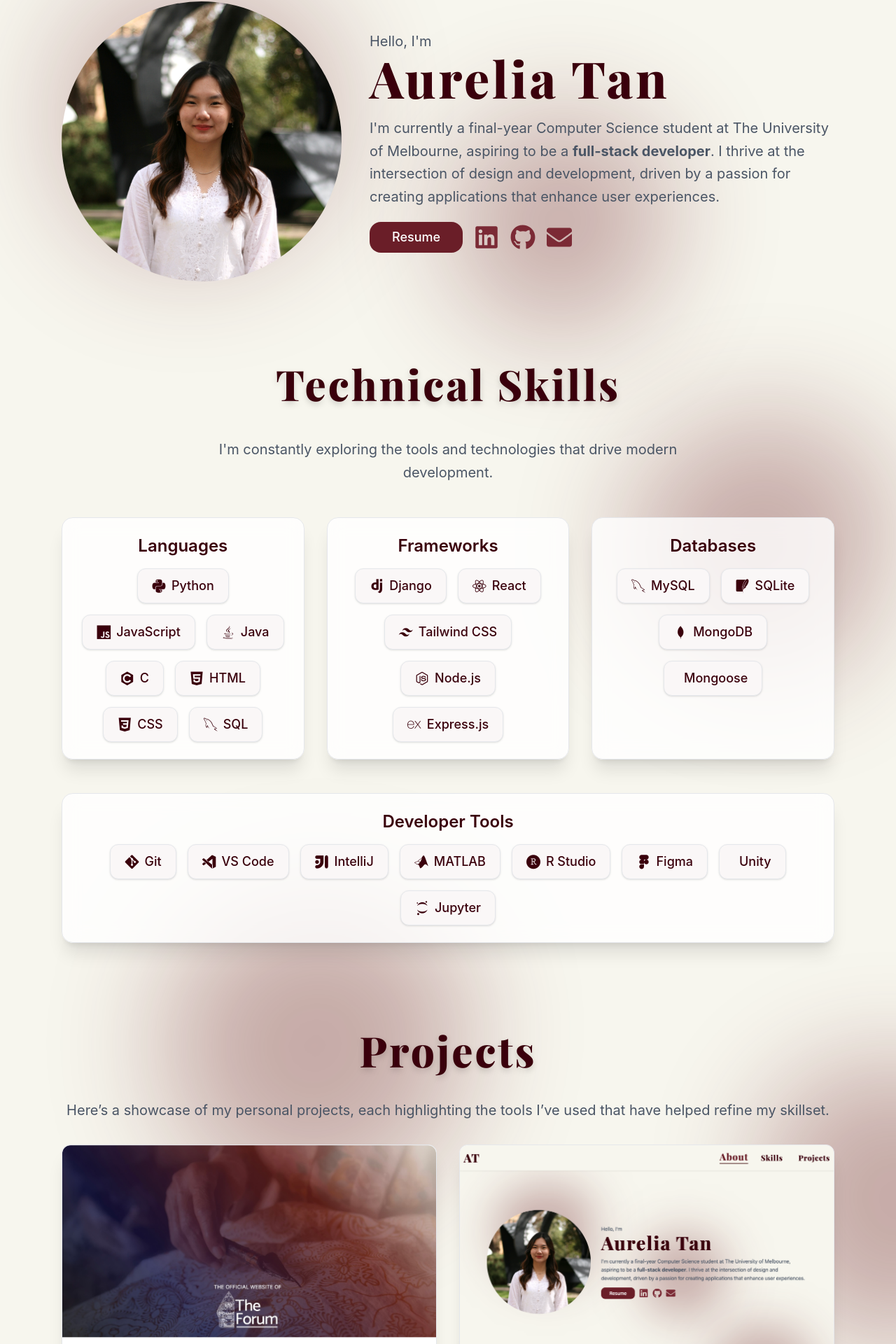
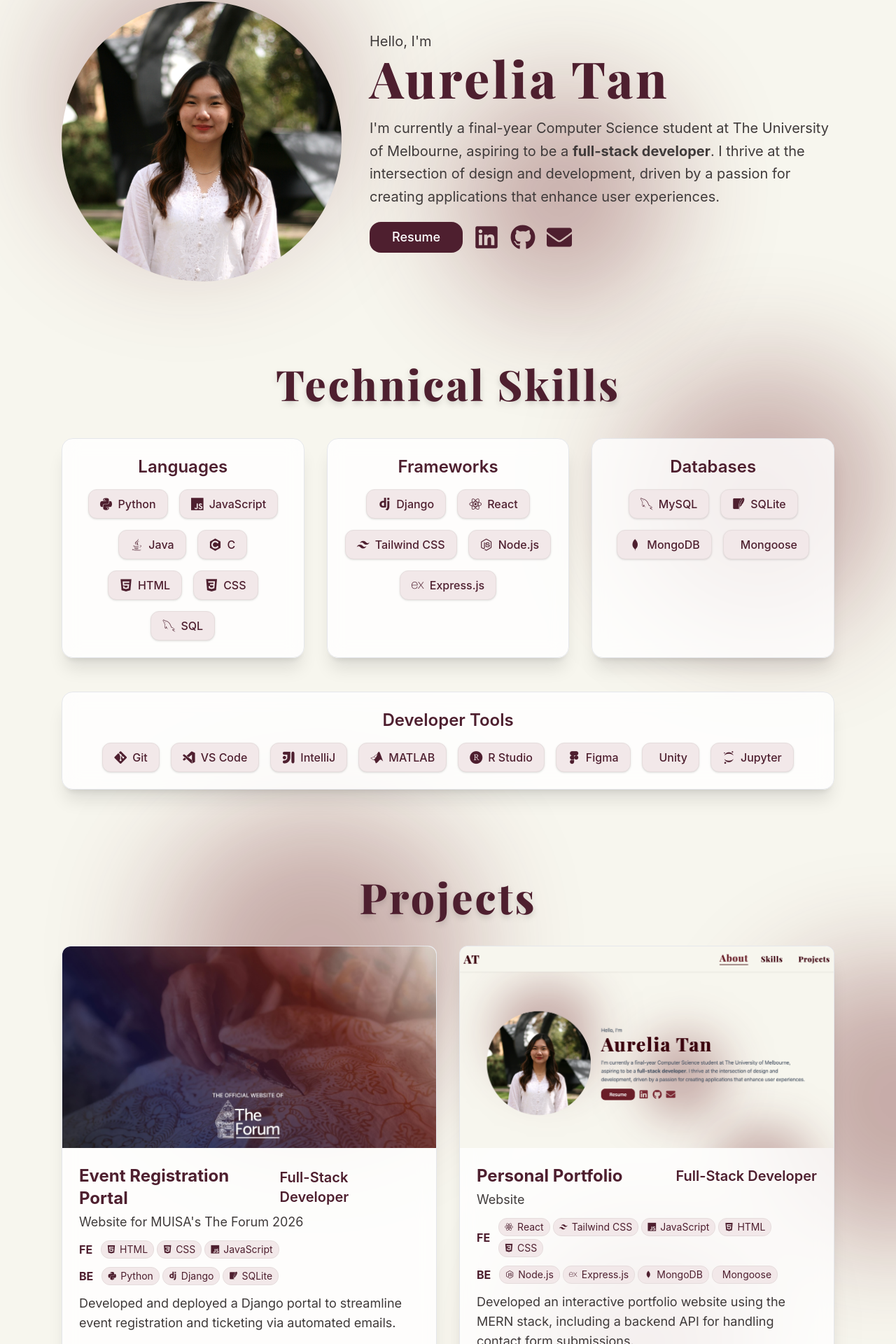
Before and after one commit to aureliatann/portfolio-website, a React (Vite) app: page / in a window 1280 px wide. Shown: the part 249-2169 px from the top of the page at 70% size. Built offline with nearby package versions, Linux system fonts and the light colour scheme.

Commit message:
updated heading, body, and badge colors

```diff
--- a/src/App.jsx
+++ b/src/App.jsx
@@ -17,10 +17,10 @@ import "@fontsource/playfair-display/800.css"; // bold
 export default function App() {
   return (
     <div className="relative"> {/* whole page wrapper */}
-      <BlobBackground />      {/* behind everything */}
+     <BlobBackground />      {/* behind everything */}
 
       <Navbar />
-      <div className="h-20" />
+      <div className="h-20"/>
 
       {/* Your page content */}
       <div className="max-w-6xl mx-auto p-6 space-y-5 relative z-10">
--- a/src/components/About.jsx
+++ b/src/components/About.jsx
@@ -17,12 +17,12 @@ export default function About() {
 
         {/* Intro text */}
         <div className="space-y-5 text-center sm:text-left">
-          <p className="text-gray-600 leading-relaxed text-lg sm:text-xl mb-0">Hello, I'm</p>
-          <h2 className="text-[#3a000c] font-heading tracking-wider text-6xl sm:text-7xl font-boldtext-[#3a000c]">
+          <p className="text-[#3f3a3a] leading-relaxed text-lg sm:text-xl mb-0">Hello, I'm</p>
+          <h2 className="text-[#4e1f2f] font-heading tracking-wider text-6xl sm:text-7xl font-boldtext-[#3a000c]">
             Aurelia Tan
           </h2>
 
-          <p className="text-gray-600 leading-relaxed text-lg sm:text-xl mt-2">
+          <p className="text-[#3f3a3a] leading-relaxed text-lg sm:text-xl mt-2">
             I'm currently a final-year Computer Science student at The University of Melbourne, aspiring to be a{' '}
             <strong>full-stack developer</strong>. I thrive at the intersection of design and development,
             driven by a passion for creating applications that enhance user experiences.
@@ -35,7 +35,7 @@ export default function About() {
               href="/pdfs/Aurelia Tan.pdf"
               target="_blank"
               rel="noopener noreferrer"
-              className="bg-[#6a1e28] text-white px-8 py-2 rounded-2xl font-medium text-base sm:text-lg hover:bg-[#50171a] transition-colors duration-200"
+              className="bg-[#4e1f2f] text-white px-8 py-2 rounded-2xl font-medium text-base sm:text-lg hover:bg-[#50171a] transition-colors duration-200"
             >
               Resume
             </a>
@@ -45,7 +45,7 @@ export default function About() {
               href="https://www.linkedin.com/in/aurelia-tan-32a504329"
               target="_blank"
               rel="noopener noreferrer"
-              className="text-[#7b2a35] hover:text-[#3a000c] transition-colors duration-200"
+              className="text-[#4e1f2f] hover:text-[#4e1f2f] transition-colors duration-200"
             >
               <FaLinkedin />
             </a>
@@ -53,13 +53,13 @@ export default function About() {
               href="https://github.com/aureliatann"
               target="_blank"
               rel="noopener noreferrer"
-              className="text-[#7b2a35] hover:text-[#3a000c] transition-colors duration-200"
+              className="text-[#4e1f2f] hover:text-[#4e1f2f] transition-colors duration-200"
             >
               <FaGithub />
             </a>
             <a
               href="mailto:aureliatan7@gmail.com"
-              className="text-[#7b2a35] hover:text-[#3a000c] transition-colors duration-200"
+              className="text-[#4e1f2f] hover:text-[#4e1f2f] transition-colors duration-200"
             >
               <FaEnvelope />
             </a>
--- a/src/components/ContactForm.jsx
+++ b/src/components/ContactForm.jsx
@@ -35,10 +35,10 @@ export default function ContactForm() {
   };
 
   return (
-    <form className="w-full bg-white/80 p-10 rounded-2xl shadow-xl border border-gray-200 space-y-6">
+    <form className="w-full bg-white/80 p-10 mb-20 rounded-2xl shadow-xl border border-gray-200 space-y-6">
 
     {/* Heading */}
-      <h2 className="text-[#3a000c] font-heading font-extrabold tracking-wider leading-tight drop-shadow-lg text-center text-5xl sm:text-6xl font-bold">
+      <h2 className="text-[#4e1f2f] font-heading font-extrabold tracking-wider leading-tight drop-shadow-lg text-center text-5xl sm:text-6xl font-bold">
         Contact Me
       </h2>
 
@@ -102,8 +102,8 @@ export default function ContactForm() {
           type="submit"
           className="
             px-6 py-2.5 rounded-xl
-            bg-[#3a000c] text-white font-semibold
-            hover:bg-[#590016]
+            bg-[#4e1f2f] text-white font-semibold
+            hover:bg-[#4e1f2f]
             transition
             shadow-lg hover:shadow-xl
           "
@@ -113,7 +113,7 @@ export default function ContactForm() {
       </div>
 
       {/* Status Message */}
-      <p className="text-center text-sm text-gray-700">{status}</p>
+      <p className="text-center text-sm text-[#3f3a3a]">{status}</p>
     </form>
   );
 }
--- a/src/components/Navbar.jsx
+++ b/src/components/Navbar.jsx
@@ -49,12 +49,12 @@ export default function Navbar() {
       */}
       <div className="flex items-center justify-between px-6 sm:px-8 py-4">
         {/* Logo */}
-        <h1 className="text-[#3a000c] font-heading tracking-wider font-bold text-[2.5rem] sm:text-[2.8rem]">
+        <h1 className="text-[#4e1f2f] font-heading tracking-wider font-bold text-[2.5rem] sm:text-[2.8rem]">
           AT
         </h1>
 
         {/* Navigation links */}
-        <ul className="text-[#3a000c] font-heading tracking-wider font-bold flex gap-8 sm:gap-10 md:gap-12 lg:gap-15 text-[1.5rem] sm:text-[1.8rem] font-medium">
+        <ul className="text-[#4e1f2f] font-heading tracking-wider font-bold flex gap-8 sm:gap-10 md:gap-12 lg:gap-15 text-[1.5rem] sm:text-[1.8rem] font-medium">
           {["about", "skills", "projects"].map((section) => (
             <li key={section} className="relative">
               <a
@@ -64,7 +64,7 @@ export default function Navbar() {
                   ${
                     active === section
                       ? "text-[#6a1e28] scale-125 -translate-y-1" // raises active tab slightly
-                      : "text-[#3a000c] hover:text-[#4B1A1A] hover:scale-105"
+                      : "text-[#4e1f2f] hover:text-[#4B1A1A] hover:scale-105"
                   }
                   after:absolute after:left-0 after:bottom-0 after:h-0.5 after:bg-[#4B1A1A] after:transition-all after:duration-300
                   ${active === section ? "after:w-full" : "after:w-0 hover:after:w-full"}
--- a/src/components/Projects.jsx
+++ b/src/components/Projects.jsx
@@ -78,7 +78,7 @@ export default function Projects() {
       title: "Language of Deception",
       subtitle: "Data Essay on a Kaggle Dataset",
       description: "Analyzed public datasets with Python, conducting text analysis and interpreting results through a social science lens.",
-      role: "Author and Programmer",
+      role: "Author/Programmer",
       tools: ["Python", "Pandas", "Seaborn", "NLTK", "Jupyter"],
       thumb: "/images/dataessay-thumb.png",
       video: "/videos/dataessay.mp4",
@@ -97,14 +97,11 @@ export default function Projects() {
    return (
     <section id="projects" className="w-full py-12 space-y-8">
       {/* Heading */}
-      <h2 className="text-[#3a000c] font-heading font-extrabold tracking-wider leading-tight drop-shadow-lg text-center text-5xl sm:text-6xl font-bold">
+      <h2 className="text-[#4e1f2f] font-heading font-extrabold tracking-wider leading-tight drop-shadow-lg text-center text-5xl sm:text-6xl">
         Projects
       </h2>
-      <p className="text-center text-lg sm:text-xl text-gray-600 leading-relaxed mx-auto">
-        Here’s a showcase of my personal projects, each highlighting the tools I’ve used that have helped refine my skillset.
-      </p>
 
-      {/* ---------------- Project Grid ---------------- */}
+      {/* Project Grid */}
       <div className="grid grid-cols-1 md:grid-cols-2 gap-8 w-full">
         {projects.map((proj) => (
           <ProjectWithVideo key={proj.title} {...proj} />
@@ -113,14 +110,15 @@ export default function Projects() {
     </section>
   );
 }
-
-// ---------------- Project Card ----------------
+// ---------------- PROJECT CARD ----------------
 function ProjectWithVideo({ title, subtitle, description, role, tools, stack, thumb, video }) {
   const videoRef = useRef(null);
 
   return (
     <div
-      className="rounded-xl bg-white/80 backdrop-blur-md border border-gray-200 text-primaryText group cursor-pointer transition-transform hover:scale-105 duration-300 overflow-hidden shadow-xl hover:shadow-2xl"
+      className="rounded-xl bg-white/80 backdrop-blur-md border border-gray-200
+             text-[#3f3a3a] group cursor-pointer transition-transform
+             hover:scale-105 duration-300 overflow-hidden shadow-xl hover:shadow-2xl"
       onMouseEnter={() => {
         if (videoRef.current) {
           videoRef.current.currentTime = 0;
@@ -131,7 +129,7 @@ function ProjectWithVideo({ title, subtitle, description, role, tools, stack, th
         if (videoRef.current) videoRef.current.pause();
       }}
     >
-      {/* Fixed-height image/video container */}
+      {/* Thumbnail with hover video */}
       <div className="relative w-full h-72 overflow-hidden rounded-t-xl">
         <img
           src={thumb}
@@ -145,36 +143,38 @@ function ProjectWithVideo({ title, subtitle, description, role, tools, stack, th
             muted
             loop
             playsInline
-            className="absolute inset-0 w-full h-full object-cover object-top opacity-0 group-hover:opacity-100 transition-opacity duration-300"
+            className="absolute inset-0 w-full h-full object-cover object-top
+                       opacity-0 group-hover:opacity-100 transition-opacity duration-300"
           />
         )}
       </div>
 
-      <div className="p-6 space-y-2">
-        {/* Title + Role */}
+      <div className="p-6 space-y-3">
+      {/* Group title + subtitle */}
+      <div className="space-y-1"> {/* <- much smaller gap */}
         <div className="flex justify-between items-center">
-          <h3 className="text-[#3a000c] font-bold text-2xl sm:text-2.25xl">
+          <h3 className="text-[#4e1f2f] font-bold text-2xl sm:text-2.25xl">
             {title}
           </h3>
-          <p className="text-[#3a000c] text-lg sm:text-xl font-semibold">{role}</p>
+          <p className="text-[#4e1f2f] text-lg sm:text-xl font-semibold">{role}</p>
+        </div>
+        <p className="text-base sm:text-lg text-[#3f3a3a]">{subtitle}</p>
       </div>
 
-        {/* Subtitle */}
-        <p className="text-[#3a000c] text-base sm:text-lg">{subtitle}</p>
-
-        {/* ---------------- TECH STACK ---------------- */}
+        {/* Tech Stack */}
         {stack ? (
           <div className="mt-3 space-y-3">
-
             {/* Frontend */}
             {stack.frontend?.length > 0 && (
-      <div className="flex items-center gap-2">
-        <p className="font-semibold text-[#3a000c] min-w-[80px]">Frontend</p>
-        <div className="flex flex-wrap gap-2">
+              <div className="flex items-center gap-3"> {/* gap between FE label and badges */}
+                <p className="font-bold text-[#4e1f2f]">{/* no min-w */}FE</p>
+                <div className="flex flex-wrap gap-1"> {/* badges closer together */}
                   {stack.frontend.map((tech) => (
                     <span
                       key={tech}
-              className="flex items-center gap-2 px-2.5 py-1 bg-gray-100 rounded-xl text-gray-700 text-xs sm:text-base"
+                      className="flex items-center gap-1.5 px-2 py-0.5
+                                bg-[#f2e8e9] rounded-xl text-[#4e1f2f]
+                                text-xs sm:text-sm border border-[#e5dcdc]"
                     >
                       {skillIcons[tech] && <i className={`${skillIcons[tech]} text-xs`} />}
                       {tech}
@@ -184,15 +184,17 @@ function ProjectWithVideo({ title, subtitle, description, role, tools, stack, th
               </div>
             )}
 
-    {/* Backend (merged with Database) */}
+            {/* Backend */}
             {(stack.backend?.length > 0 || stack.database?.length > 0) && (
-      <div className="flex items-center gap-2">
-        <p className="font-semibold text-[#3a000c] min-w-[80px]">Backend</p>
-        <div className="flex flex-wrap gap-2">
+              <div className="flex items-center gap-3">
+                <p className="font-bold text-[#4e1f2f]">BE</p>
+                <div className="flex flex-wrap gap-1">
                   {[...(stack.backend || []), ...(stack.database || [])].map((tech) => (
                     <span
                       key={tech}
-              className="flex items-center gap-2 px-2.5 py-1 bg-gray-100 rounded-xl text-gray-700 text-xs sm:text-base"
+                      className="flex items-center gap-1.5 px-2 py-0.5
+                                bg-[#f2e8e9] rounded-xl text-[#4e1f2f]
+                                text-xs sm:text-sm border border-[#e5dcdc]"
                     >
                       {skillIcons[tech] && <i className={`${skillIcons[tech]} text-xs`} />}
                       {tech}
@@ -201,16 +203,17 @@ function ProjectWithVideo({ title, subtitle, description, role, tools, stack, th
                 </div>
               </div>
             )}
-
           </div>
         ) : (
-  /* Non-fullstack → tools list */
+          /* Tools for non-fullstack */
           tools?.length > 0 && (
             <div className="flex flex-wrap justify-start gap-3 mt-3">
               {tools.map((tech) => (
                 <span
                   key={tech}
-          className="flex items-center gap-2 px-2.5 py-1 bg-gray-100 rounded-xl text-gray-700 text-xs sm:text-base"
+                  className="flex items-center gap-1.5 px-2 py-0.5
+                                 bg-[#f2e8e9] rounded-xl text-[#4e1f2f]
+                                 text-xs sm:text-sm border border-[#e5dcdc]"
                 >
                   {skillIcons[tech] && <i className={`${skillIcons[tech]} text-xs`} />}
                   {tech}
@@ -221,7 +224,7 @@ function ProjectWithVideo({ title, subtitle, description, role, tools, stack, th
         )}
 
         {/* Description */}
-        <p className="text-base sm:text-lg text-primaryText mt-2 font-body">
+        <p className="text-base sm:text-lg text-[#3f3a3a] mt-2 font-body">
           {description}
         </p>
       </div>
--- a/src/components/Skills.jsx
+++ b/src/components/Skills.jsx
@@ -25,7 +25,6 @@ const skillIcons = {
   MongoDB: "devicon-mongodb-plain",
   Mongoose: "devicon-mongoose-original"
 };
-
 export default function Skills() {
   const skillsWithLogos = {
     Languages: ["Python", "JavaScript", "Java", "C", "HTML", "CSS", "SQL"],
@@ -36,7 +35,7 @@ export default function Skills() {
 
   const SkillCard = ({ title, items }) => (
     <div className="p-6 bg-white/80 backdrop-blur-md rounded-2xl shadow-xl border border-gray-200 w-full">
-      <h3 className="font-semibold text-2xl text-[#3a000c] mb-4 text-center">
+      <h3 className="font-semibold text-2xl text-[#4e1f2f] mb-4 text-center">
         {title}
       </h3>
 
@@ -44,9 +43,11 @@ export default function Skills() {
         {items.map((skill) => (
           <span
             key={skill}
-            className="bg-[#faf7f7] flex items-center gap-2 px-5 py-2.5 rounded-xl text-[#3a000c] text-base sm:text-lg font-medium shadow-sm border border-gray-200"
+            className="flex items-center gap-2 px-4 py-2 rounded-xl
+                       bg-[#f2e8e9] text-[#4e1f2f] text-sm sm:text-base
+                       font-medium shadow-sm border border-[#e5dcdc]"
           >
-            <i className={`${skillIcons[skill]} text-xl`} />
+            {skillIcons[skill] && <i className={`${skillIcons[skill]} text-lg`} />}
             {skill}
           </span>
         ))}
@@ -56,24 +57,12 @@ export default function Skills() {
 
   return (
     <section id="skills" className="py-12 space-y-12">
-      <h2 className="text-[#3a000c] font-heading font-extrabold tracking-wider text-center text-5xl sm:text-6xl drop-shadow-lg">
+      <h2 className="text-[#4e1f2f] font-heading font-extrabold tracking-wider text-center text-5xl sm:text-6xl drop-shadow-lg">
         Technical Skills
       </h2>
 
-      <p className="text-center text-lg sm:text-xl text-gray-600 max-w-3xl mx-auto leading-relaxed">
-        I'm constantly exploring the tools and technologies that drive modern development.
-      </p>
-
-      {/* Top: responsive grid
-          - 1 col mobile
-          - 2 col tablet (2×2)
-          - 3 col desktop */}
-      <div className="
-        grid
-        grid-cols-1
-        md:grid-cols-3
-        gap-8
-      ">
+      {/* Top: responsive grid */}
+      <div className="grid grid-cols-1 md:grid-cols-3 gap-8">
         <SkillCard title="Languages" items={skillsWithLogos.Languages} />
         <SkillCard title="Frameworks" items={skillsWithLogos.Frameworks} />
         <SkillCard title="Databases" items={skillsWithLogos.Databases} />
```
Also changed, not shown: public/images/theforum-thumb.png. Lines whose indentation alone changed are shown as unchanged.
